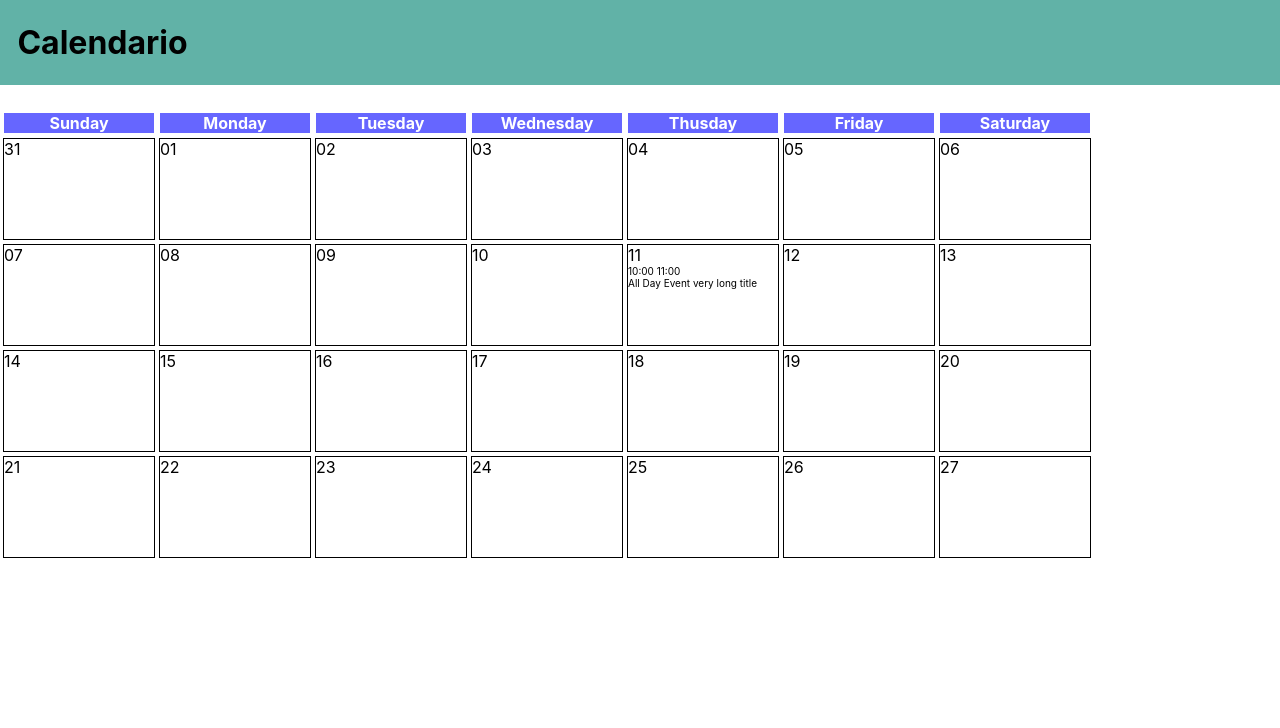
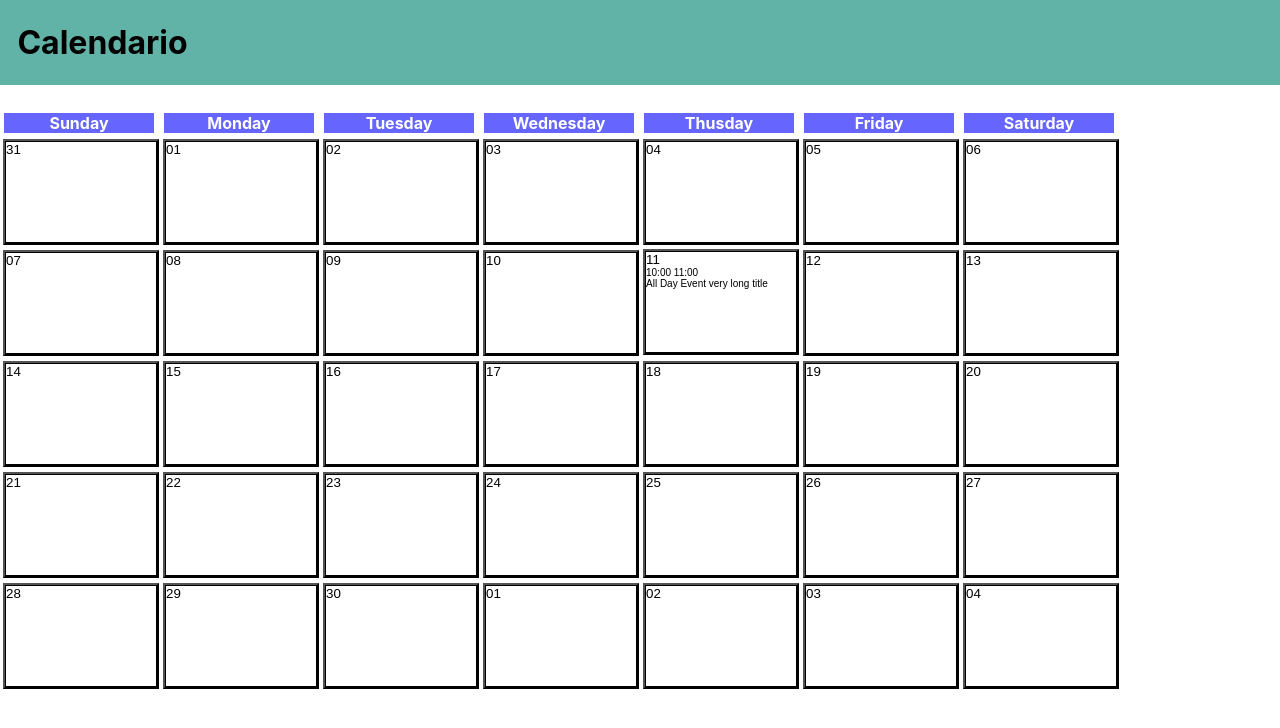
Before and after one commit to estevanj/calendar_demo, a React (Create React App) app: page / in a window 1280 px wide. Shown: the top 728 px of the page. Built offline with nearby package versions, Linux system fonts and the light colour scheme; the HTML template or start-up script is replaced by a standard one.

Commit message:
add Form

```diff
--- a/package.json
+++ b/package.json
@@ -5,6 +5,7 @@
   "dependencies": {
     "moment": "^2.24.0",
     "react": "^16.8.6",
+    "react-color": "^2.17.0",
     "react-dom": "^16.8.6",
     "react-scripts": "2.1.8",
     "styled-components": "^4.2.0"
--- a/src/components/calendar/index.js
+++ b/src/components/calendar/index.js
@@ -1,5 +1,8 @@
 import React, { useState } from 'react'
 import Month from '../month'
+
+import InputBox from '../imputBox'
+import { Form, StyledLabel, StyledBlockPicker } from './style'
 
 const Calendar = () => {
 	const [ remindersList, setRemidersList ] = useState([
@@ -10,10 +13,55 @@ const Calendar = () => {
 			end: '11:00'
 		}
 	])
+	const [ title, setTitle ] = useState('')
+	const [ backgroundColor, setBackgroundColor ] = useState('')
+	const [ hour, setHour ] = useState('')
+	const [ errors, SetErrors ] = useState([])
+
+	const [ activeForm, SetActiveForm ] = useState(false)
+
+	const handleBackgroundColor = (color) => {
+		setBackgroundColor(color.hex)
+	}
+
+	const handleActiveForm = () => {
+		SetActiveForm(true)
+	}
 
 	return (
 		<div className="container">
-			<Month reminders={remindersList} />
+			{activeForm && (
+				<Form className="row">
+					<div className="col-md-6">
+						<StyledLabel>Titulo:</StyledLabel>
+						<InputBox
+							type="text"
+							maxLength="30"
+							value={title}
+							onChange={(e) => setTitle(e.target.value)}
+							error={errors.title}
+						/>
+					</div>
+					<div className="col-md-6">
+						<StyledBlockPicker color={backgroundColor} onChangeComplete={handleBackgroundColor} />
+					</div>
+					<div className="col-md-6">
+						<StyledLabel>Hora:</StyledLabel>
+						<InputBox
+							type="text"
+							maxLength="10"
+							value={hour}
+							onChange={(e) => setHour(e.target.value)}
+							error={errors.hour}
+						/>
+					</div>
+					<div style={{ textAlign: 'center' }} className="col-md-12">
+						<button>Guardar</button>
+					</div>
+				</Form>
+			)}
+
+			<Month reminders={remindersList} activeForm={handleActiveForm} />
 		</div>
 	)
 }
--- a/src/components/calendar/style.js
+++ b/src/components/calendar/style.js
@@ -0,0 +1,21 @@
+import styled from 'styled-components'
+import { BlockPicker } from 'react-color'
+
+export const StyledLabel = styled.label`
+	margin: 0;
+	margin-right: 10px;
+	font-weight: bold;
+	text-align: center;
+`
+
+export const StyledBlockPicker = styled(BlockPicker)`
+  margin-top: 5px;
+  margin-bottom: 5px;
+`
+
+export const Form = styled.div`
+	border: 0;
+	box-shadow: 0px 2px 6px;
+	padding: 10px;
+	margin-bottom: 15px;
+`
--- /dev/null
+++ b/src/components/imputBox/index.js
@@ -0,0 +1,13 @@
+import React from 'react'
+import { Container, Error, Input } from './style'
+
+const InputBox = (props) => {
+	return (
+		<Container>
+			<Input {...props} />
+			<Error>{props.error ? props.error : ''}</Error>
+		</Container>
+	)
+}
+
+export default InputBox
--- /dev/null
+++ b/src/components/imputBox/style.js
@@ -0,0 +1,19 @@
+import styled from 'styled-components'
+
+export const Container = styled.div`
+	display: contents;
+	position: relative;
+`
+export const Input = styled.input`
+	flex: auto;
+	padding: 0.5rem;
+`
+
+export const Error = styled.div`
+	color: red;
+	font-size: 11px;
+	margin-top: 0.25rem;
+	bottom: 0;
+	left: 0;
+	display: block;
+`
--- a/src/components/month/index.js
+++ b/src/components/month/index.js
@@ -3,13 +3,13 @@ import moment from 'moment'
 import { Container } from './style'
 import Week from '../week'
 
-const Month = ({ reminders }) => {
+const Month = ({ reminders, activeForm }) => {
 	const getDaysForWeek = () => {
 		const startWeek = moment().startOf('month').week()
 		const endWeek = moment().endOf('month').week()
 
 		let calendar = []
-		for (var week = startWeek; week < endWeek; week++) {
+		for (let week = startWeek; week <= endWeek; week++) {
 			calendar.push({
 				week: week,
 				days: Array(7).fill(0).map((n, i) => moment().week(week).startOf('week').clone().add(n + i, 'day'))
@@ -22,7 +22,8 @@ const Month = ({ reminders }) => {
 	const daysForWeek = getDaysForWeek()
 
 	const calendarMonth = daysForWeek.map((item, index) => {
-		return <Week key={index} data={item} reminders={reminders} />
+		console.log(daysForWeek)
+		return <Week activeForm={activeForm} key={index} data={item} reminders={reminders} />
 	})
 
 	return (
--- a/src/components/week/index.js
+++ b/src/components/week/index.js
@@ -1,8 +1,10 @@
 import React from 'react'
 import moment from 'moment'
 
+import { Button } from './style'
+
 import CellDay from '../../components/cellDay'
-const Week = ({ data, reminders }) => {
+const Week = ({ data, reminders, activeForm }) => {
 	const dataweek = data.days.map((item, index) => {
 		const day = moment(item._d).format('DD')
 		const dateWeek = moment(item._d).format('YYYY-MM-DD')
@@ -17,7 +19,9 @@ const Week = ({ data, reminders }) => {
 
 		return (
 			<td key={day}>
-				<CellDay day={day} reminder={remider} />
+				<Button onClick={activeForm}>
+					<CellDay day={day} reminder={remider} />
+				</Button>
 			</td>
 		)
 	})
--- a/src/components/week/style.js
+++ b/src/components/week/style.js
@@ -4,3 +4,10 @@ export const Container = styled.div`
 	background: #61b2a7;
 	margin: 5px;
 `
+
+export const Button = styled.button`
+	background: transparent;
+	margin: 0;
+	padding: 0;
+	text-align: left;
+`
```
Also changed, not shown: 1 other file (tests, documents, lock files or other folders).
